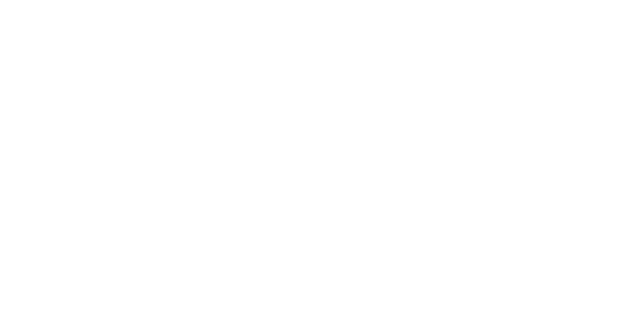
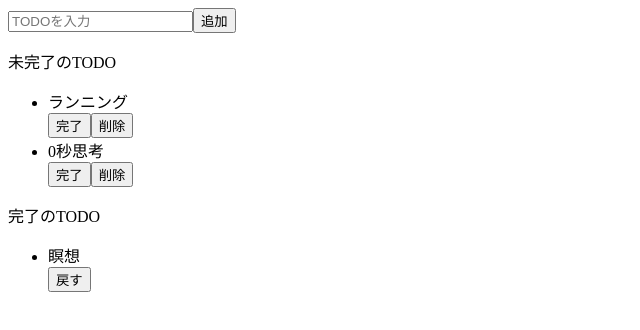
Before and after one commit to 121786addzczd/react_todo, a React (Create React App) app: page / in a window 1280 px wide. Shown: the top 330 px of the page, without its empty margins (0-640 px from the left). Built offline with nearby package versions, Linux system fonts and the light colour scheme.

Commit message:
JSXで構造を作成

```diff
--- a/src/App.jsx
+++ b/src/App.jsx
@@ -2,5 +2,36 @@
 import './styles.css';
 
 export const App = () => {
-  return <div></div>;
-}
+  return (
+    <>
+      <div>
+        <input placeholder = "TODOを入力" />
+        <button>追加</button>
+      </div>
+      <div>
+        <p>未完了のTODO</p>
+        <ul>
+          <div>
+            <li>ランニング</li>
+            <button>完了</button>
+            <button>削除</button>
+          </div>
+          <div>
+            <li>0秒思考</li>
+            <button>完了</button>
+            <button>削除</button>
+          </div>
+        </ul>
+      </div>
+      <div>
+        <p>完了のTODO</p>
+        <ul>
+          <div>
+            <li>瞑想</li>
+            <button>戻す</button>
+          </div>
+        </ul>
+      </div>
+    </>
+  );
+};
```
